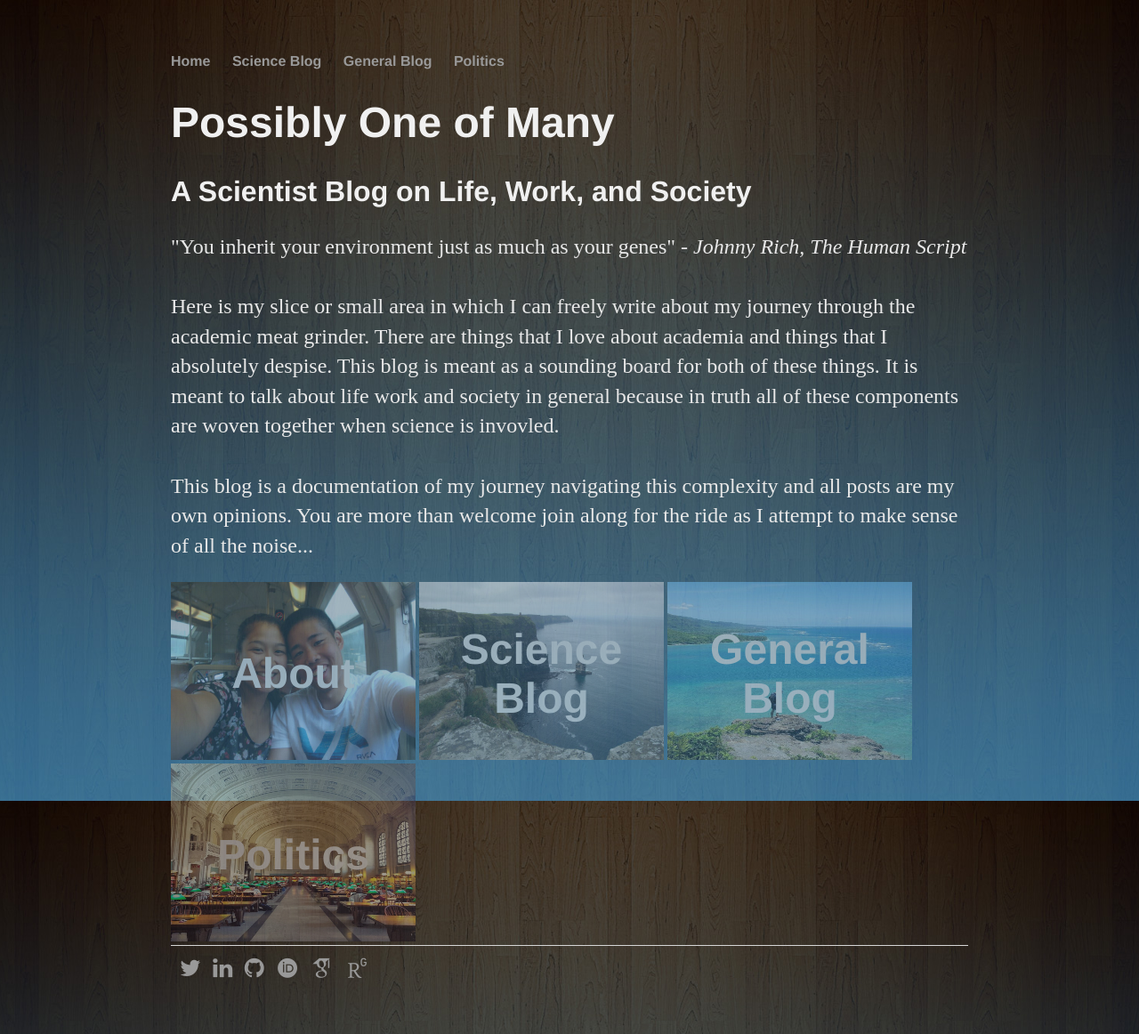
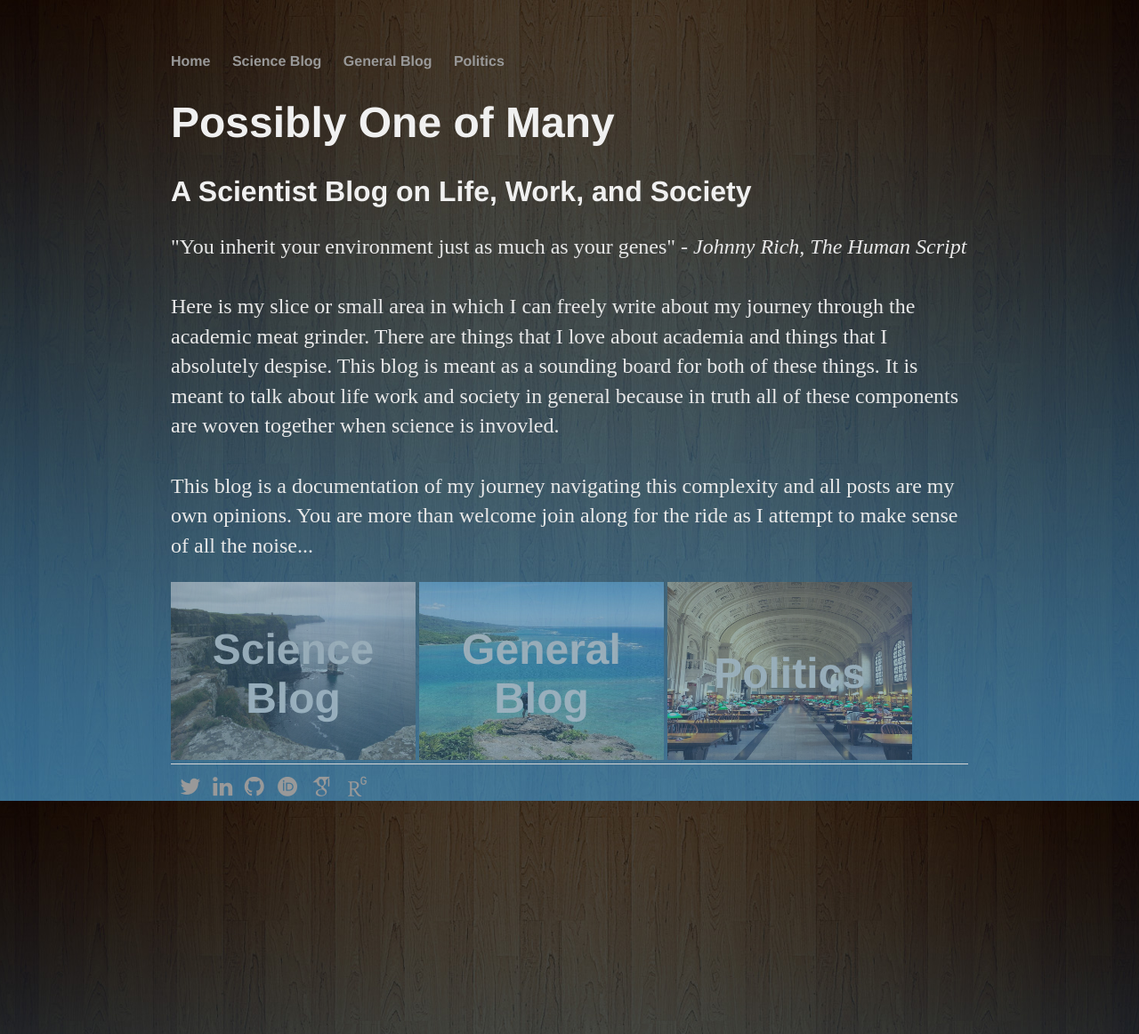
Before and after one commit to marcsze/marcsze.github.io, a Jekyll site: the page built from index.html, in a window 1280 px wide. Shown: the whole page at 89% size. Built offline with Jekyll 4.4.1, drawn with Linux system fonts in a browser that asks for light colours; some web fonts are replaced.

Commit message:
remove about me link

```diff
--- a/index.html
+++ b/index.html
@@ -15,14 +15,6 @@ title: Possibly One of Many
 	This blog is a documentation of my journey navigating this complexity and all posts are my own opinions. You are more than
 	welcome join along for the ride as I attempt to make sense of all the noise...
 	</p>
-
-
-	<div class="linkthumbnail">
-		<a href="/about"><img
-		src='{{ site.baseurl }}/images/about.jpg' width="275" height="200" alt="about">
-		<div class="caption linkcontent"><h1>About</h1></div>
-	</a>
-	</div>
 
 	<div class="linkthumbnail">
 		<a href="/scienceBlog"><img
```
